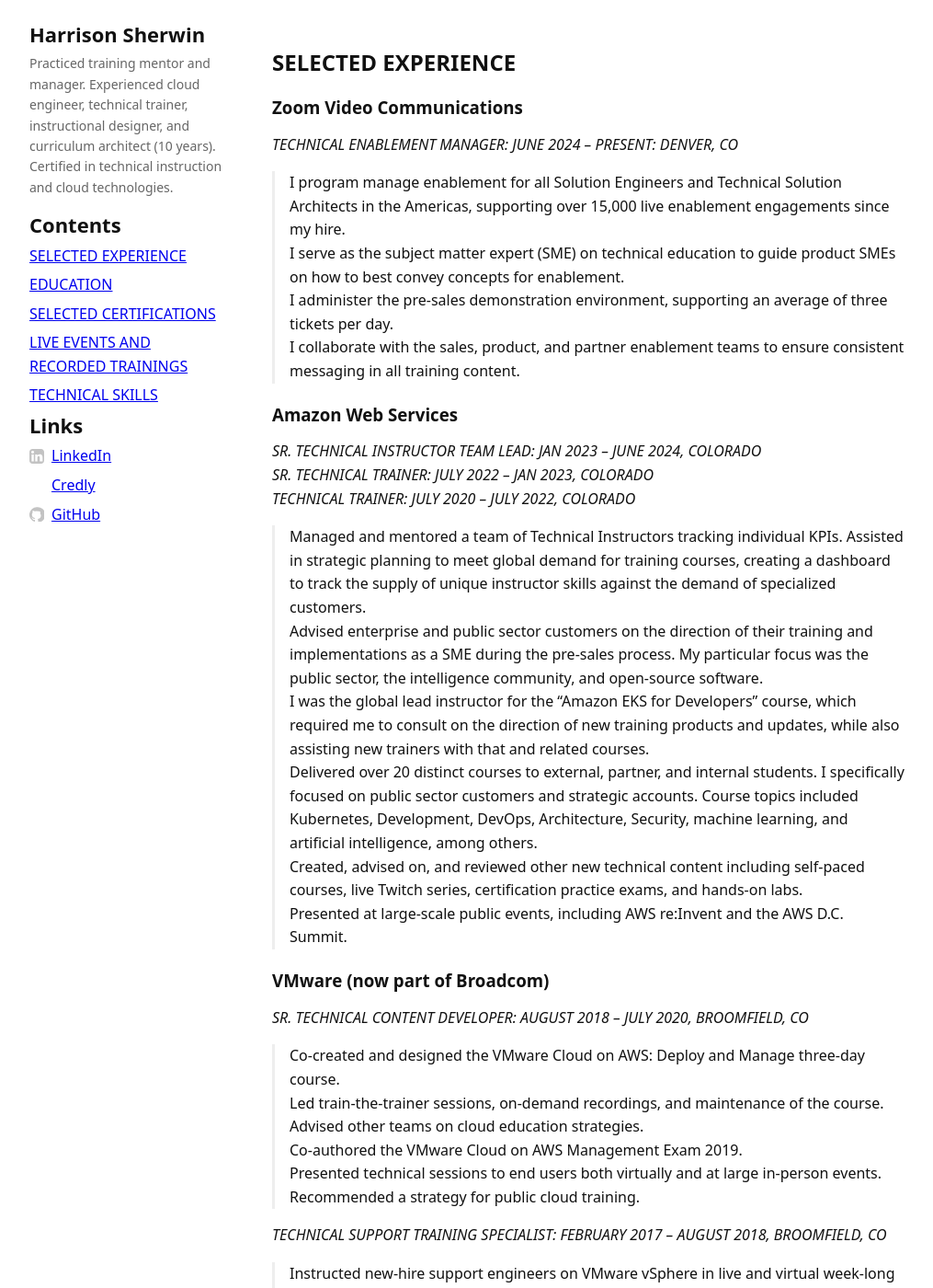
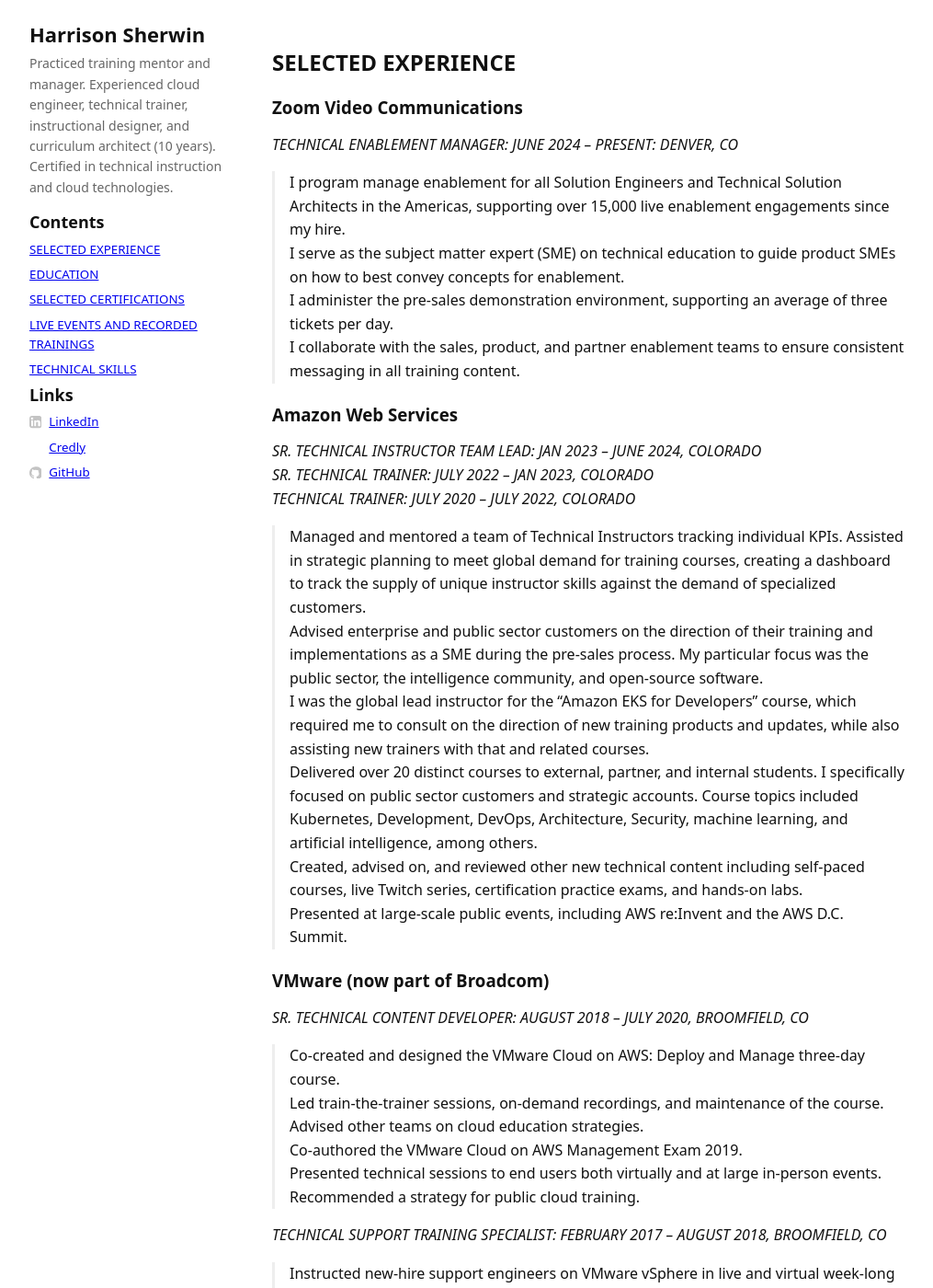
Before and after one commit to hasherwi/hasherwi.github.io, a Jekyll site: the page built from index.md, in a window 1280 px wide and 1400 px high. Shown: the whole window at 92% size, without its empty margins (132-1147 px from the left). Built offline with Jekyll 4.4.1, drawn with Linux system fonts in a browser that asks for light colours.

Commit message:
Update style.css
Smaller sidebar fonts.

```diff
--- a/assets/css/style.css
+++ b/assets/css/style.css
@@ -49,18 +49,36 @@
 }
 
 /* Sidebar parts */
-.site-title, .toc-title, .links-title {
+.site-title {
     margin: 0 0 8px 0;
     font-size: 22px;
     line-height: 1.2;
 }
+
+.toc-title, .links-title {
+    margin: 0 0 8px 0;
+    font-size: 18px;
+    line-height: 1.2;
+}
+
 .site-title a { color: inherit; text-decoration: none; }
 
-.site-description { margin: 0 0 16px 0; color: var(--muted); font-size: 14px; }
+.site-description {
+    margin: 0 0 16px 0;
+    color: var(--muted);
+    font-size: 14px;
+}
 
-.social ul, .toc ul { list-style: none; padding: 0; margin: 0; }
+.social ul, .toc ul {
+    list-style: none;
+    padding: 0;
+    margin: 0;
+}
 
-.social li, .toc li {margin: 6px 0; }
+.social li, .toc li {
+    margin: 6px 0;
+    font-size: smaller;
+}
 
 .toc li { text-transform: capitalize; }
 
```
